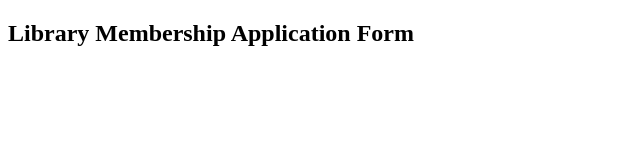
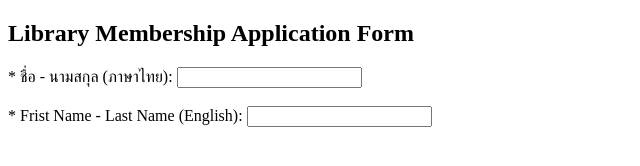
Before and after one commit to gitcat101101/6709650458_LibraryMembershipApplicationForm, a plain HTML site: page index.html in a window 1280 px wide. Shown: the whole page, without its empty margins (0-640 px from the left). Drawn offline with Linux system fonts and the light colour scheme.

Commit message:
created input name

```diff
--- a/index.html
+++ b/index.html
@@ -8,7 +8,13 @@
 <body>
     <h2>Library Membership Application Form</h2>
     <form>
+        <label for="name-th">* ชื่อ - นามสกุล (ภาษาไทย):</label>
+        <input type="text" id="name-th" name="name-th" required>
+        <br><br>
 
+       <label for="name-en">* Frist Name - Last Name (English):</label>
+        <input type="text" id="name-en" name="name-en" required>
+        <br><br>
     </form>
 </body>
 </html>
```
